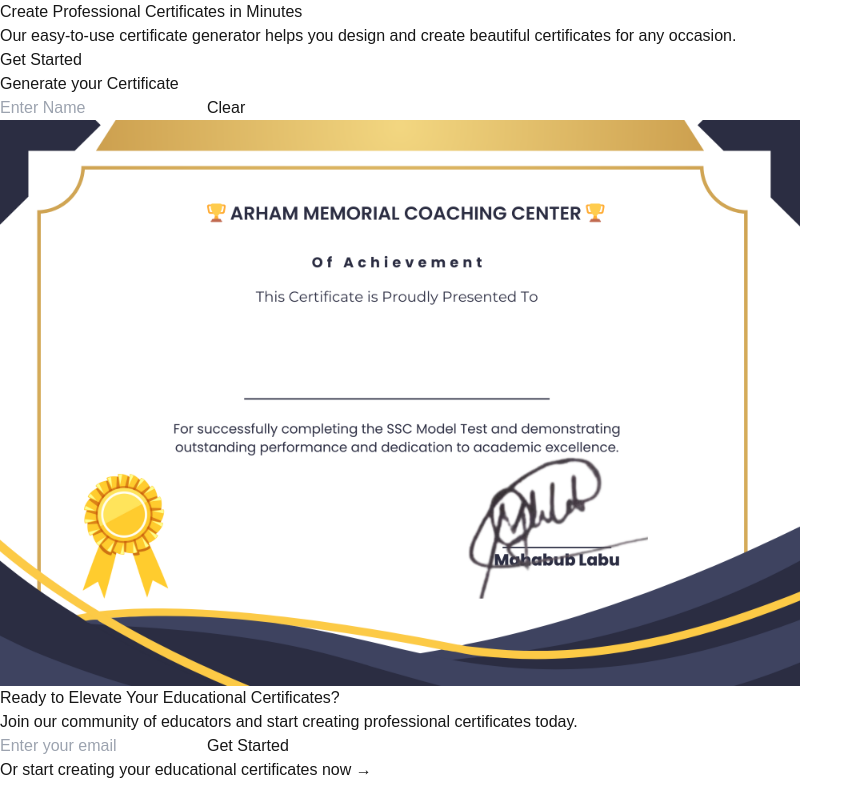
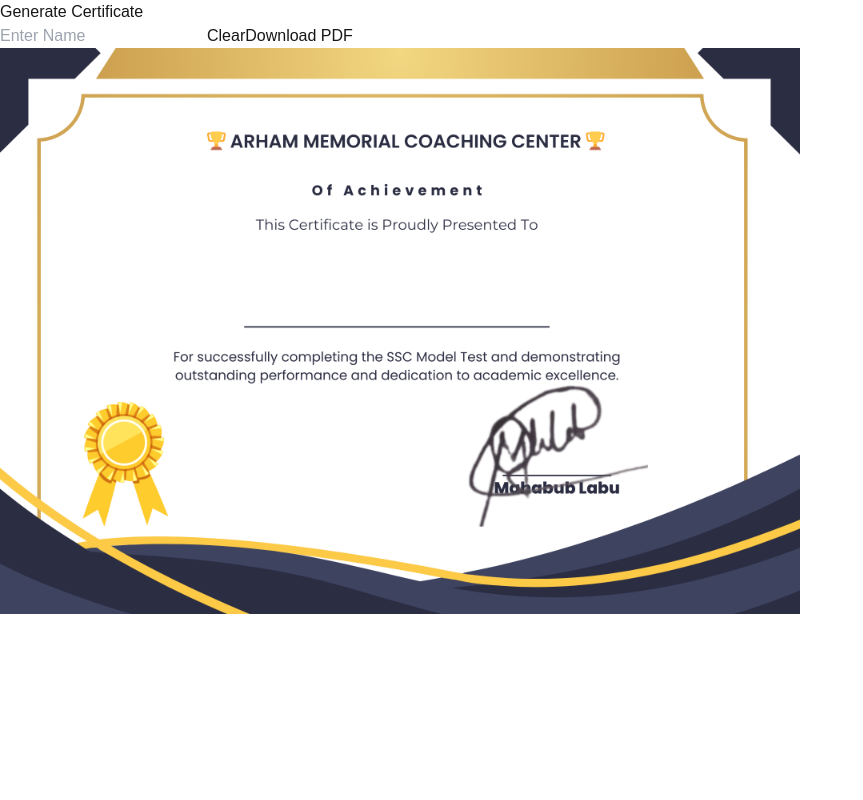
Before and after one commit to parvez13913/arham-e-certificate, a Next.js app: page / in a window 1280 px wide. Shown: the whole page, without its empty margins (0-863 px from the left). Built offline with nearby package versions, Linux system fonts and the light colour scheme.

Commit message:
[DONE] Certificate section

```diff
--- a/package.json
+++ b/package.json
@@ -12,7 +12,8 @@
     "lucide-react": "^0.474.0",
     "next": "15.1.6",
     "react": "^19.0.0",
-    "react-dom": "^19.0.0"
+    "react-dom": "^19.0.0",
+    "react-to-pdf": "^1.0.1"
   },
   "devDependencies": {
     "@types/node": "^20",
--- a/src/app/components/CTA.tsx
+++ /dev/null
@@ -1,56 +0,0 @@
-"use client";
-
-import Link from "next/link";
-import { useState } from "react";
-
-export default function CTA() {
-  const [email, setEmail] = useState("");
-
-  const handleSubmit = (e: React.FormEvent) => {
-    e.preventDefault();
-    // Here you would typically send the email to your server or email service
-    console.log("Submitted email:", email);
-    setEmail("");
-    alert("Thank you for subscribing!");
-  };
-
-  return (
-    <section className="bg-blue-600 text-white py-20">
-      <div className="container mx-auto px-4">
-        <div className="max-w-3xl mx-auto text-center">
-          <h2 className="text-3xl font-bold mb-6">
-            Ready to Elevate Your Educational Certificates?
-          </h2>
-          <p className="text-xl mb-8">
-            Join our community of educators and start creating professional
-            certificates today.
-          </p>
-          <form
-            onSubmit={handleSubmit}
-            className="flex flex-col sm:flex-row justify-center gap-4"
-          >
-            <input
-              type="email"
-              placeholder="Enter your email"
-              value={email}
-              onChange={(e) => setEmail(e.target.value)}
-              required
-              className="px-4 py-3 rounded-full flex-grow max-w-md text-gray-800"
-            />
-            <button
-              type="submit"
-              className="bg-white text-blue-600 py-3 px-8 rounded-full font-semibold hover:bg-blue-100 transition duration-300"
-            >
-              Get Started
-            </button>
-          </form>
-          <div className="mt-8">
-            <Link href="/create" className="text-white hover:underline">
-              Or start creating your educational certificates now →
-            </Link>
-          </div>
-        </div>
-      </div>
-    </section>
-  );
-}
--- a/src/app/components/certificate.tsx
+++ b/src/app/components/certificate.tsx
@@ -1,15 +1,21 @@
 "use client";
 import Image from "next/image";
-import { useState } from "react";
+import { useRef, useState } from "react";
+import generatePDF from "react-to-pdf";
 
 function Certificate() {
   const [name, setName] = useState("");
-  const handleGenerate = () => {
+  const targetRef = useRef(null);
+
+  const handleClear = () => {
     setName("");
   };
+
   return (
-    <div className="p-4">
-      <h1 className="text-4xl text-center my-4">Generate your Certificate</h1>
+    <div className="p-4 bg-gradient-to-r from-violet-500 to-purple-500">
+      <h1 className="text-4xl text-center font-semibold my-4">
+        Generate Certificate
+      </h1>
       <div className="space-x-4 mx-auto w-fit m-4">
         <input
           type="text"
@@ -19,13 +25,28 @@
           className="flex-grow px-4 py-2 border border-gray-300 rounded-md focus:outline-none focus:ring-2 focus:ring-blue-500"
         />
         <button
-          onClick={handleGenerate}
-          className="w-full sm:w-auto px-6 py-2 bg-blue-600 text-white font-semibold rounded-md hover:bg-blue-700 focus:outline-none focus:ring-2 focus:ring-blue-500 focus:ring-offset-2"
+          onClick={handleClear}
+          className="px-6 py-2 bg-green-600 text-white font-semibold rounded-md hover:bg-green-700 focus:outline-none focus:ring-2 focus:ring-green-500"
         >
           Clear
         </button>
+        {/* Download PDF Button */}
+
+        <button
+          onClick={() =>
+            generatePDF(targetRef, { filename: "certificate.pdf" })
+          }
+          className="px-6 py-2 bg-green-600 text-white font-semibold rounded-md hover:bg-green-700 focus:outline-none focus:ring-2 focus:ring-green-500"
+        >
+          Download PDF
+        </button>
       </div>
-      <div className="flex items-center justify-center relative">
+
+      {/* Certificate Section to be downloaded */}
+      <div
+        ref={targetRef}
+        className="flex items-center justify-center relative p-4"
+      >
         <Image
           src="/certificate.png"
           alt="Certificate image"
@@ -33,7 +54,9 @@
           height={800}
           className="object-cover"
         />
-        <h1 className="absolute bottom-72 text-4xl">{name}</h1>
+        <h1 className="absolute bottom-80 text-4xl dancing-font font-bold">
+          {name}
+        </h1>
       </div>
     </div>
   );
--- a/src/app/components/hero.tsx
+++ /dev/null
@@ -1,25 +0,0 @@
-import Link from "next/link";
-
-export default function Hero() {
-  return (
-    <section className="bg-blue-600 text-white py-20">
-      <div className="container mx-auto px-4">
-        <div className="max-w-3xl mx-auto text-center">
-          <h1 className="text-4xl font-bold mb-6">
-            Create Professional Certificates in Minutes
-          </h1>
-          <p className="text-xl mb-8">
-            Our easy-to-use certificate generator helps you design and create
-            beautiful certificates for any occasion.
-          </p>
-          <Link
-            href="/create"
-            className="bg-white text-blue-600 py-3 px-8 rounded-full font-semibold hover:bg-blue-100 transition duration-300"
-          >
-            Get Started
-          </Link>
-        </div>
-      </div>
-    </section>
-  );
-}
--- a/src/app/globals.css
+++ b/src/app/globals.css
@@ -1,3 +1,5 @@
+@import url("https://fonts.googleapis.com/css2?family=Dancing+Script:wght@400..700&display=swap");
+
 @tailwind base;
 @tailwind components;
 @tailwind utilities;
@@ -14,6 +16,10 @@
   }
 } */
 
+.dancing-font {
+  font-family: "Dancing Script", cursive;
+}
+
 body {
   color: var(--foreground);
   background: var(--background);
--- a/src/app/page.tsx
+++ b/src/app/page.tsx
@@ -1,13 +1,9 @@
 import Certificate from "./components/certificate";
-import CTA from "./components/CTA";
-import Hero from "./components/hero";
 
 export default function Home() {
   return (
     <main className="min-h-screen bg-gray-100">
-      <Hero />
       <Certificate />
-      <CTA />
     </main>
   );
 }
```
Also changed, not shown: public/background.jpg (added), 1 other file (tests, documents, lock files or other folders).
